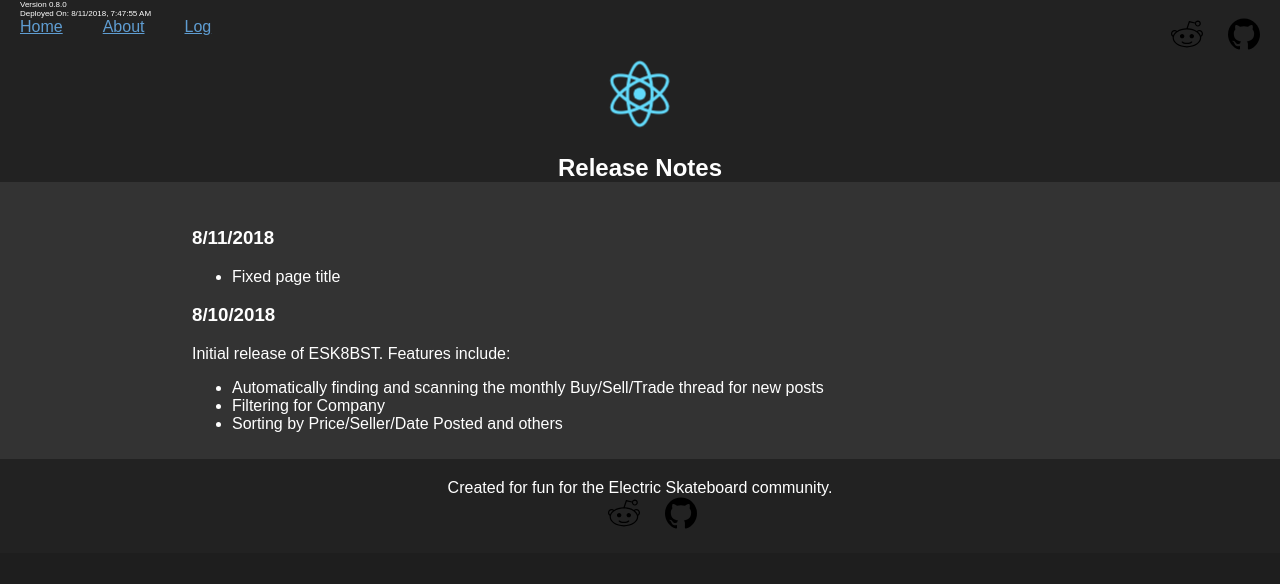
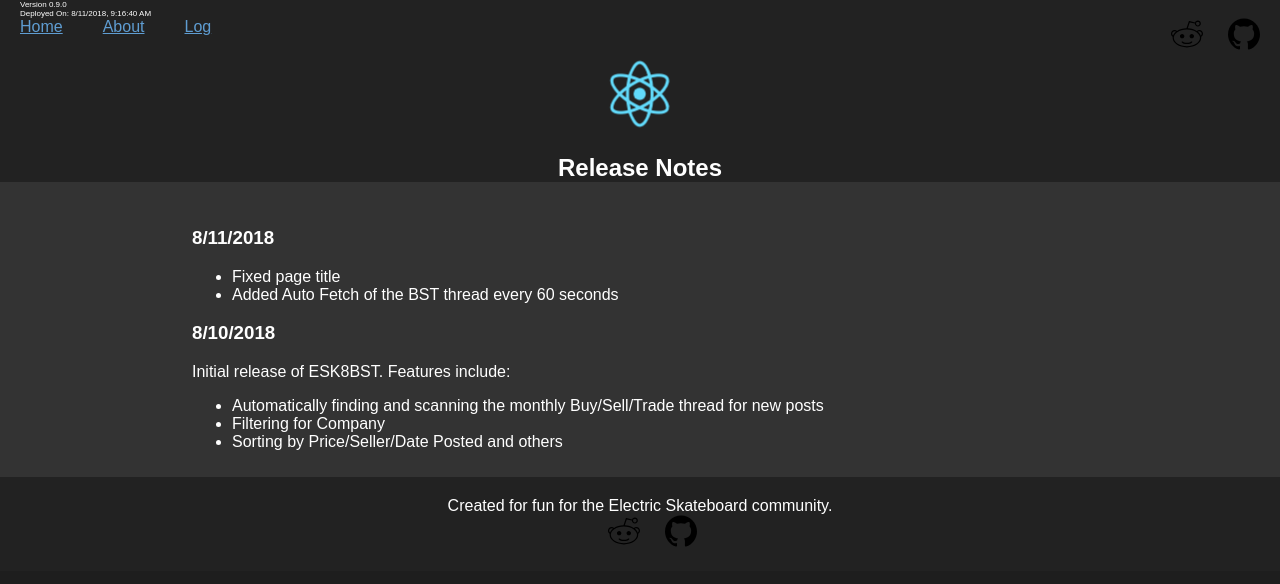
Before and after one commit to 0xNF/esk8bst, a React (Create React App) app in the folder src/client/: page /log in a window 1280 px wide. Shown: the top 584 px of the page. Built offline with nearby package versions, Linux system fonts and the light colour scheme.

Commit message:
log update

```diff
--- a/src/client/public/data/version.json
+++ b/src/client/public/data/version.json
@@ -1 +1 @@
-{"version": "0.8.0", "built": 1533973675962}
+{"version": "0.9.0", "built": 1533979000967}
--- a/src/client/src/react/pages/Log/Log.tsx
+++ b/src/client/src/react/pages/Log/Log.tsx
@@ -23,6 +23,7 @@ function Log(props: LogProps) {
             <h3> 8/11/2018 </h3>
             <ul>
                 <li>Fixed page title</li>
+                <li>Added Auto Fetch of the BST thread every 60 seconds</li>
             </ul>
 
             <h3> 8/10/2018 </h3>
```
